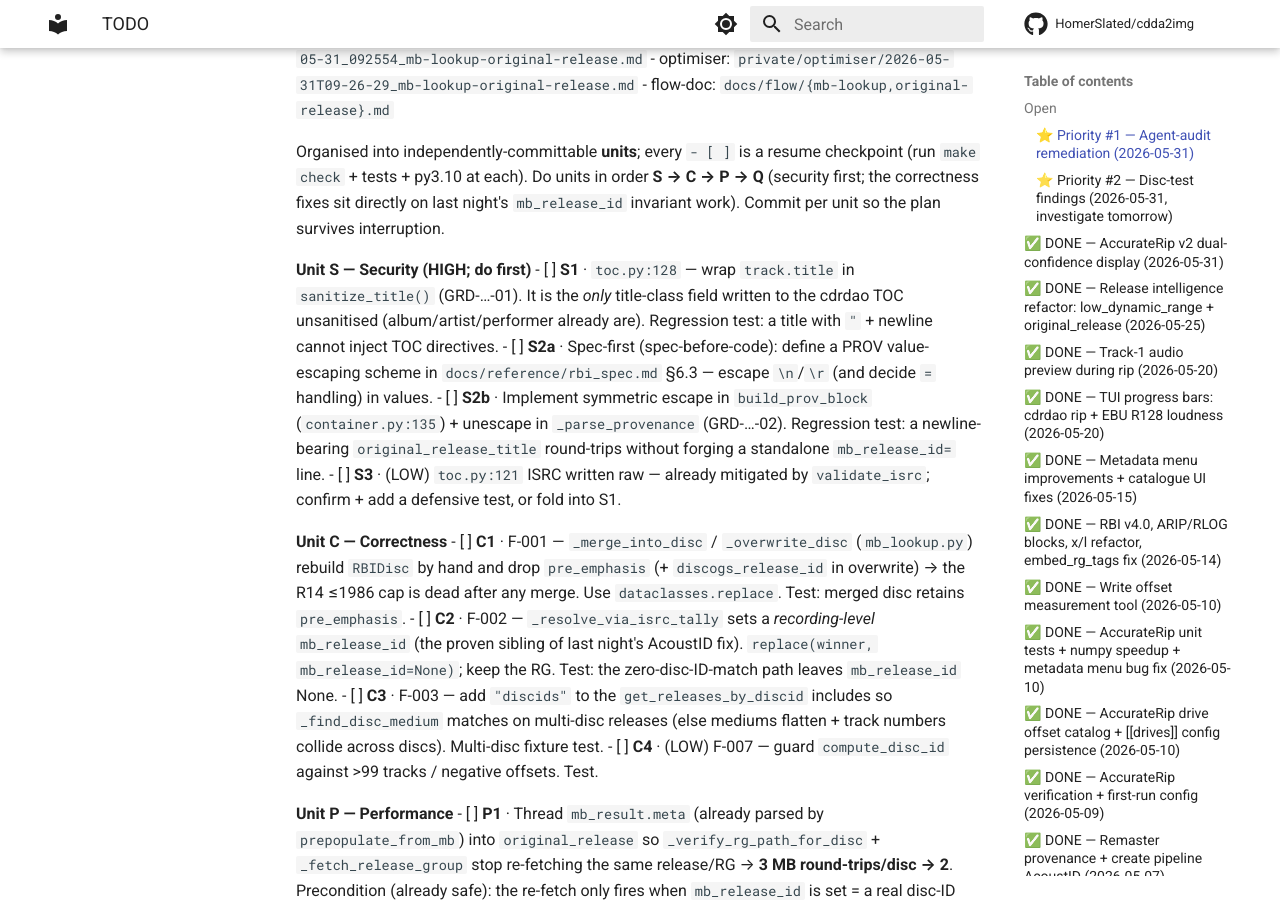
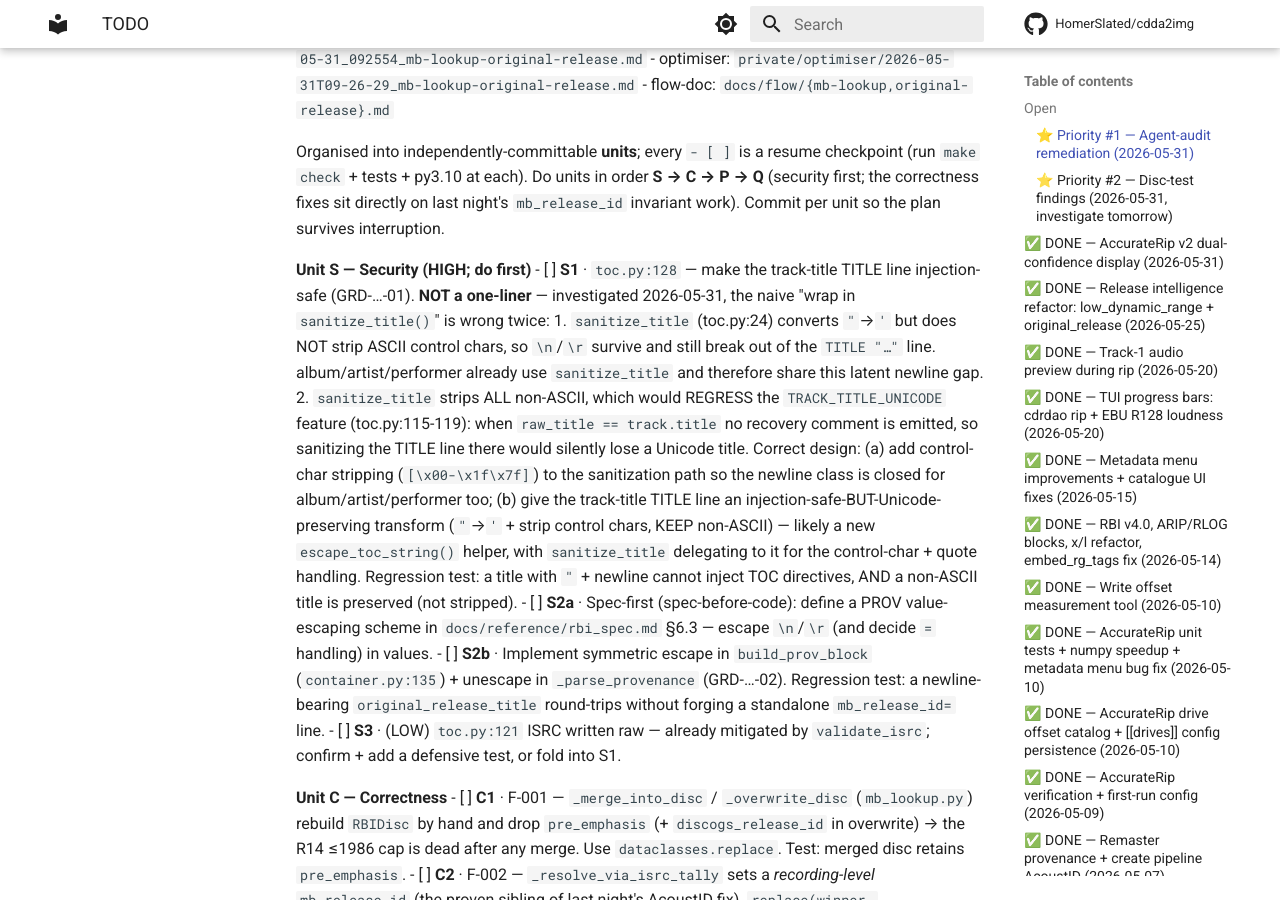
Before and after one commit to HomerSlated/cdda2img, an MkDocs documentation site: the page built from docs/reference/TODO.md, in a window 1280 px wide and 900 px high, scrolled down 382 px. Built offline with MkDocs 1.6.1 and Material for MkDocs 9.7.7, drawn with Linux system fonts in a browser that asks for light colours; comment, search, counter and statistics services are not loaded.

Commit message:
docs(todo): record that GRD-01 (S1) is not a one-liner
Investigating Plan A unit S1 showed the "wrap track.title in sanitize_title()"
fix is wrong twice: sanitize_title keeps ASCII control chars (so a newline still
breaks out of the TITLE line, and album/artist/performer share that latent gap),
and it strips all non-ASCII (which would regress the TRACK_TITLE_UNICODE feature
when raw_title == track.title — silent Unicode loss). TODO S1 now specifies the
correct design: add control-char stripping to the sanitization path plus a
Unicode-preserving escape_toc_string() for the track-title TITLE line.

Co-Authored-By: Claude Opus 4.8 <noreply@anthropic.com>

```diff
--- a/docs/reference/TODO.md
+++ b/docs/reference/TODO.md
@@ -18,9 +18,21 @@ checkpoint (run `make check` + tests + py3.10 at each). Do units in order
 `mb_release_id` invariant work). Commit per unit so the plan survives interruption.
 
 **Unit S — Security (HIGH; do first)**
-- [ ] **S1** · `toc.py:128` — wrap `track.title` in `sanitize_title()` (GRD-…-01). It is the
-      *only* title-class field written to the cdrdao TOC unsanitised (album/artist/performer
-      already are). Regression test: a title with `"` + newline cannot inject TOC directives.
+- [ ] **S1** · `toc.py:128` — make the track-title TITLE line injection-safe (GRD-…-01).
+      **NOT a one-liner** — investigated 2026-05-31, the naive "wrap in `sanitize_title()`" is
+      wrong twice:
+      1. `sanitize_title` (toc.py:24) converts `"`→`'` but does NOT strip ASCII control chars,
+         so `\n`/`\r` survive and still break out of the `TITLE "…"` line. album/artist/performer
+         already use `sanitize_title` and therefore share this latent newline gap.
+      2. `sanitize_title` strips ALL non-ASCII, which would REGRESS the `TRACK_TITLE_UNICODE`
+         feature (toc.py:115-119): when `raw_title == track.title` no recovery comment is emitted,
+         so sanitizing the TITLE line there would silently lose a Unicode title.
+      Correct design: (a) add control-char stripping (`[\x00-\x1f\x7f]`) to the sanitization path
+      so the newline class is closed for album/artist/performer too; (b) give the track-title
+      TITLE line an injection-safe-BUT-Unicode-preserving transform (`"`→`'` + strip control
+      chars, KEEP non-ASCII) — likely a new `escape_toc_string()` helper, with `sanitize_title`
+      delegating to it for the control-char + quote handling. Regression test: a title with `"`
+      + newline cannot inject TOC directives, AND a non-ASCII title is preserved (not stripped).
 - [ ] **S2a** · Spec-first (spec-before-code): define a PROV value-escaping scheme in
       `docs/reference/rbi_spec.md` §6.3 — escape `\n`/`\r` (and decide `=` handling) in values.
 - [ ] **S2b** · Implement symmetric escape in `build_prov_block` (`container.py:135`) + unescape
```
